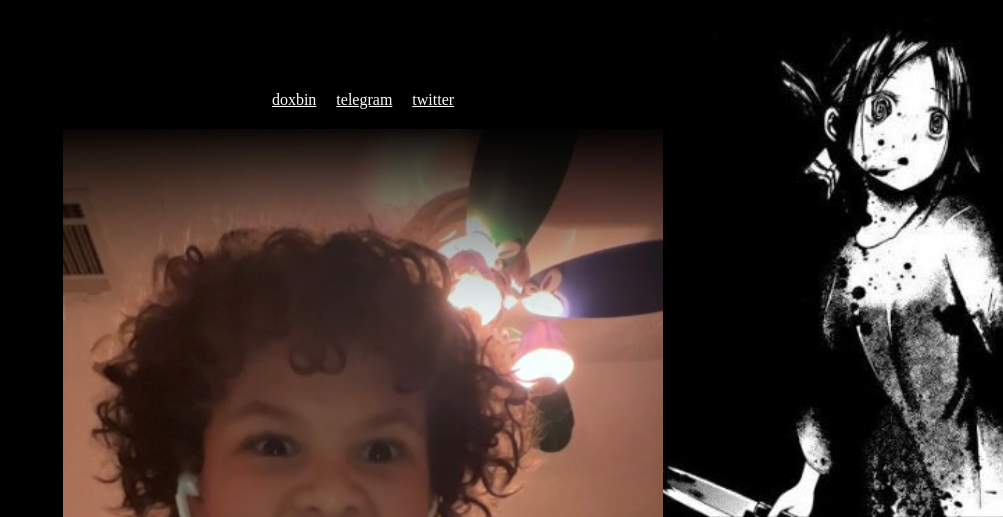
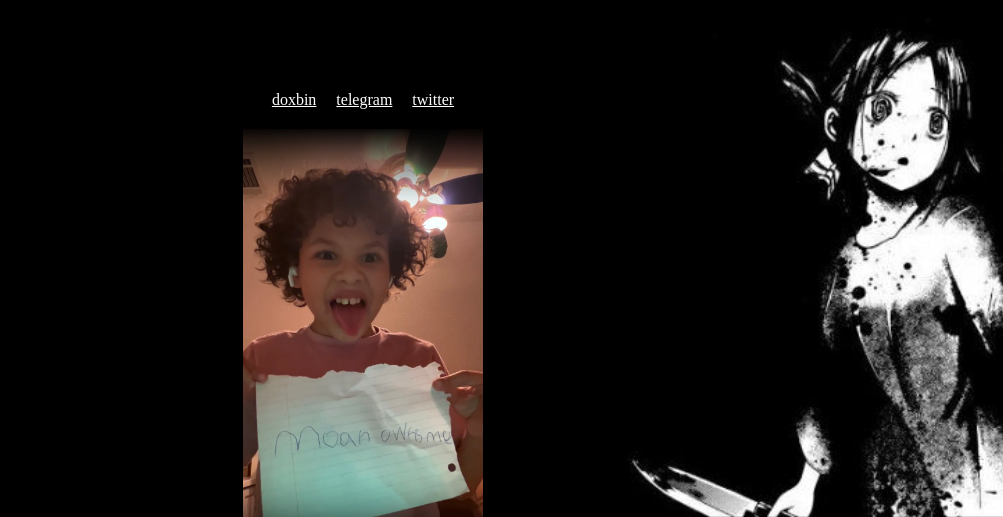
Before and after one commit to moanbin/moan.lol, a plain HTML site: page index.html in a window 1280 px wide. Shown: the part 283-800 px from the top of the page, without its empty margins (277-1280 px from the left). Drawn offline with Linux system fonts and the light colour scheme.

Commit message:
Update index.html

```diff
--- a/index.html
+++ b/index.html
@@ -88,7 +88,7 @@
     }
 
     .additional-picture {
-      width: 600px;
+      width: 240px;
       margin-top: 20px;
     }
 
```
